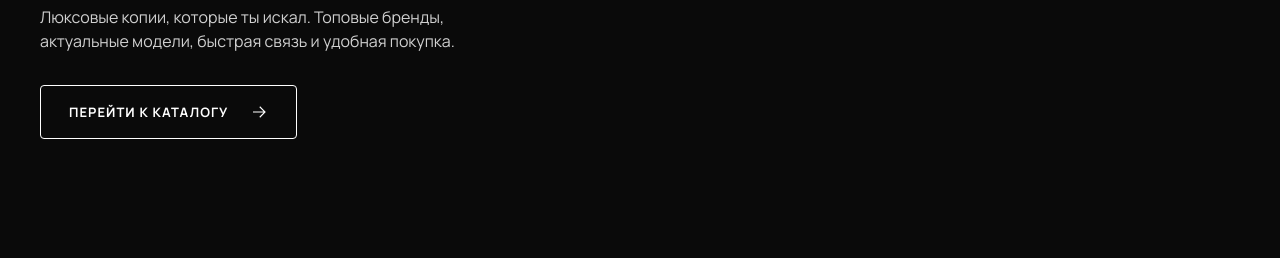
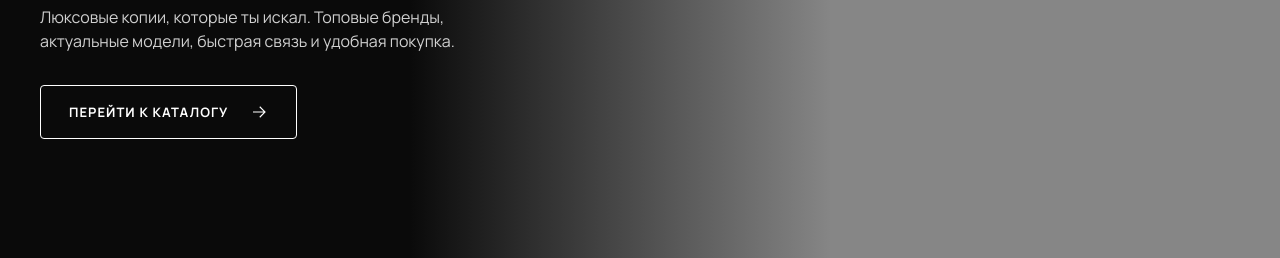
Before and after one commit to asdoploler-ctrl/ripple-stock-shop-2.0, a plain HTML site: page index.html in a window 1280 px wide. Shown: the part 380-638 px from the top of the page. Drawn offline with nearby package versions, Linux system fonts and the light colour scheme; the site is published under a folder, as on GitHub Pages, so addresses that start at the root find nothing; no server answers.

Commit message:
Fix background image path in hero section

```diff
--- a/css/style.css
+++ b/css/style.css
@@ -309,7 +309,7 @@ html.gsap-ready .reveal.visible {
   position: absolute;
   z-index: 0;
   inset: 0;
-  background: url("/img/hero-bkg.jpg") right center/cover no-repeat;
+  background: url("../img/hero-bkg.jpg") right center/cover no-repeat;
   filter: brightness(0.85);
   content: "";
 }
```
